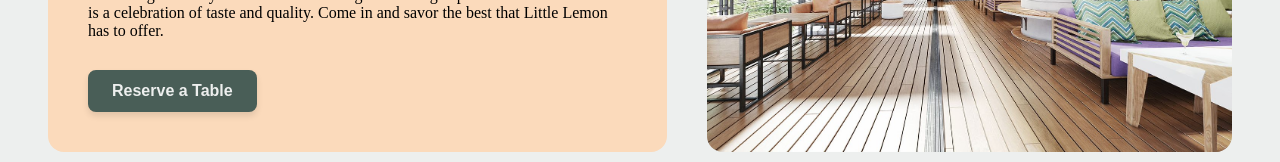
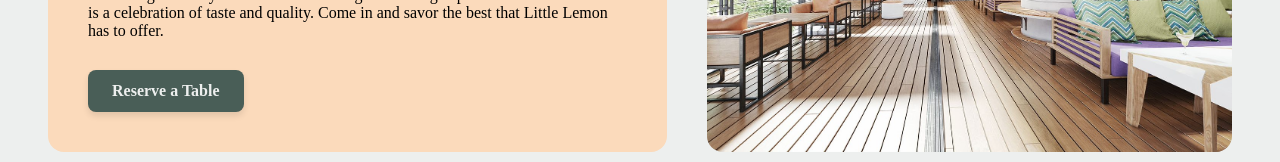
Before and after one commit to ndimitrakas/LittleLemonCapstoneProject, a React (Create React App) app: page / in a window 1280 px wide. Shown: the part 336-498 px from the top of the page. Built offline with nearby package versions, Linux system fonts and the light colour scheme.

Commit message:
Finished the functionality of button

```diff
--- a/package.json
+++ b/package.json
@@ -6,6 +6,7 @@
     "@testing-library/jest-dom": "^5.17.0",
     "@testing-library/react": "^13.4.0",
     "@testing-library/user-event": "^13.5.0",
+    "history": "^5.3.0",
     "react": "^18.3.1",
     "react-dom": "^18.3.1",
     "react-router-dom": "^6.23.1",
--- a/src/components/Hero.js
+++ b/src/components/Hero.js
@@ -1,5 +1,6 @@
 import React from 'react';
 import restaurant from '../assets/restaurant.jpg'
+import { Link } from 'react-router-dom';
 
 function Hero() {
   return (
@@ -16,7 +17,7 @@ function Hero() {
                 meal is a celebration of taste and quality.
                 Come in and savor the best that Little Lemon has to offer.
             </p>
-            <button>Reserve a Table</button>
+            <button><Link to="/booking">Reserve a Table</Link></button>
         </div>
         <img src={restaurant} alt='Little Lemon Outdoor Dining'/>
     </section>
```
Also changed, not shown: 1 other file (tests, documents, lock files or other folders).
